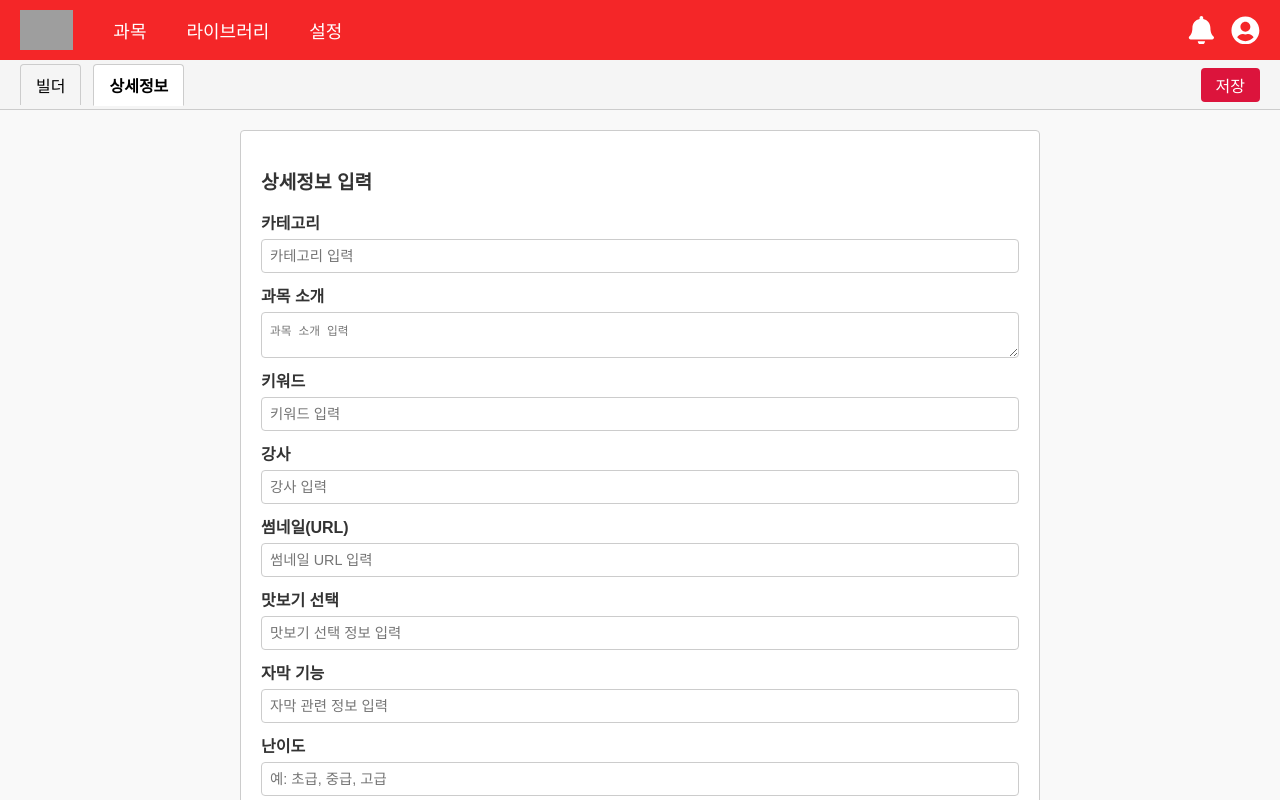
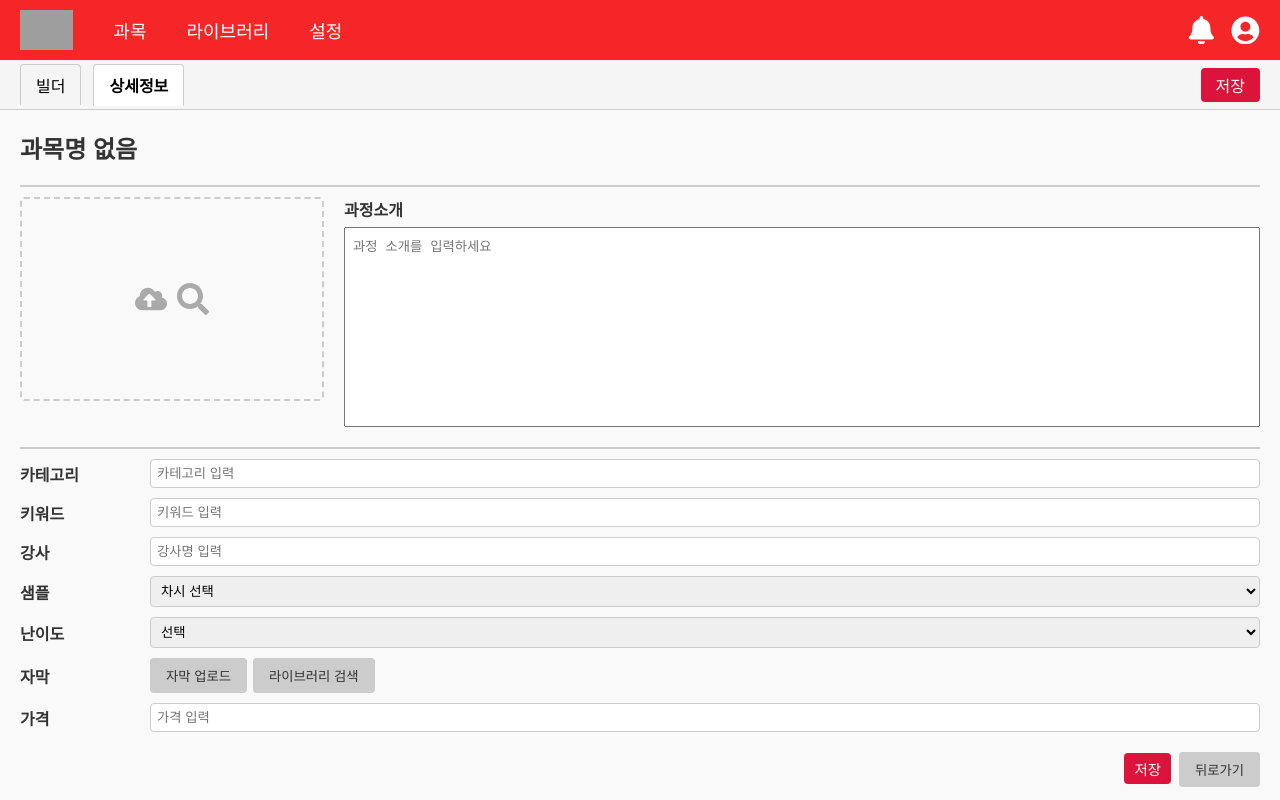
Before and after one commit to bongseok-k/my-cms, a React (Create React App) app: page /content-builder in a window 1280 px wide. Both pictures are taken after a click on the button "상세정보". Built offline with nearby package versions, Linux system fonts and the light colour scheme; grey boxes are pictures that could not be loaded.

Commit message:
1차 UI 완료

```diff
--- a/src/ContentBuilderPage.css
+++ b/src/ContentBuilderPage.css
@@ -456,3 +456,127 @@
   width: 100%;
   box-sizing: border-box;
 }
+
+/* 상단부 */
+.detail-content {
+  padding: 20px;
+  font-family: Arial, sans-serif;
+}
+
+.detail-header-row {
+  /* 과목명과 구분선 사이에 약간 여백 */
+  margin-bottom: 10px;
+}
+
+.detail-course-title {
+  font-size: 1.5em;
+  font-weight: bold;
+  margin: 0;
+}
+
+.detail-divider {
+  border: none;
+  border-top: 2px solid #ccc;
+  margin: 10px 0;
+}
+
+/* 썸네일 + 소개부분 */
+.detail-top-section {
+  display: flex; /* 가로 배치 */
+  gap: 20px;
+  align-items: flex-start;
+  margin-bottom: 10px;
+}
+
+.thumbnail-container {
+  width: 300px; /* 썸네일 크기 예시 */
+  height: 200px;
+  overflow: hidden;
+  border: 1px solid #ccc;
+  border-radius: 4px;
+}
+.course-thumbnail {
+  width: 100%;
+  height: 100%;
+  object-fit: cover;
+}
+
+.thumbnail-placeholder {
+  width: 300px;
+  height: 200px;
+  border: 2px dashed #ccc;
+  border-radius: 4px;
+  display: flex;
+  align-items: center;
+  justify-content: center;
+  color: #aaa;
+  font-size: 1.2em;
+}
+
+.intro-text-container {
+  flex: 1;
+  display: flex;
+  flex-direction: column;
+}
+.intro-label {
+  font-weight: bold;
+  margin-bottom: 6px;
+}
+.intro-textarea {
+  width: 100%;
+  height: 200px;
+  resize: none;
+  padding: 8px;
+  box-sizing: border-box;
+}
+
+/* 아래쪽 2열 레이아웃 */
+.detail-form-grid {
+  display: flex;
+  flex-direction: column;
+  gap: 10px;
+  margin-bottom: 20px;
+}
+.detail-row {
+  display: flex;
+  align-items: center;
+  gap: 10px;
+}
+.detail-label {
+  width: 120px; /* 왼쪽 라벨 영역 */
+}
+.bold {
+  font-weight: bold;
+}
+.detail-input {
+  flex: 1; /* 오른쪽은 가로로 꽉 채움 */
+}
+.detail-input input,
+.detail-input select {
+  width: 100%;
+  padding: 6px;
+  box-sizing: border-box;
+  border: 1px solid #ccc;
+  border-radius: 4px;
+}
+
+/* 버튼들 */
+.detail-button-row {
+  text-align: right;
+}
+.red-button {
+  background-color: #DC143C;
+  color: #fff;
+  border: none;
+  padding: 8px 16px;
+  border-radius: 4px;
+  cursor: pointer;
+}
+.gray-button {
+  background-color: #ccc;
+  color: #333;
+  border: none;
+  padding: 8px 16px;
+  border-radius: 4px;
+  cursor: pointer;
+}
--- a/src/DetailInputPage.js
+++ b/src/DetailInputPage.js
@@ -1,44 +1,85 @@
 import React, { useState } from 'react';
+import { FaCloudUploadAlt, FaSearch } from 'react-icons/fa';
 import './ContentBuilderPage.css';
 
-function DetailInputPage({ onSaveDetail, onBack }) {
+function DetailInputPage({
+  courseTitle = "과목명 없음", // 상단 볼드체로 표시할 과목명(예시)
+  onSaveDetail,
+  onBack
+}) {
+  const [thumbnail, setThumbnail] = useState("");
+  const [courseIntro, setCourseIntro] = useState("");
+
+  // 기타 정보들
   const [category, setCategory] = useState("");
-  const [courseIntro, setCourseIntro] = useState("");
   const [keywords, setKeywords] = useState("");
   const [instructor, setInstructor] = useState("");
-  const [thumbnail, setThumbnail] = useState("");
-  const [previewOption, setPreviewOption] = useState("");
-  const [subtitle, setSubtitle] = useState("");
+  const [sampleLesson, setSampleLesson] = useState(""); // 샘플(차시선택)
   const [difficulty, setDifficulty] = useState("");
-  const [duration, setDuration] = useState("");
+  const [subtitleFile, setSubtitleFile] = useState(""); // 자막 업로드
   const [price, setPrice] = useState("");
-  const [additionalInfo, setAdditionalInfo] = useState("");
 
+  // 저장
   const handleDetailSave = () => {
     onSaveDetail?.({
+      thumbnail,
+      courseIntro,
       category,
-      courseIntro,
       keywords,
       instructor,
-      thumbnail,
-      previewOption,
-      subtitle,
+      sampleLesson,
       difficulty,
-      duration,
-      price,
-      additionalInfo
+      subtitleFile,
+      price
     });
   };
 
   return (
     <div className="detail-content">
-      {/* 상단 메뉴/탭/버튼은 ContentBuilderPage에서 유지,
-          여기선 중앙 폼만 보여줌 */}
-      <div className="detail-form-container">
-        <h2 className="detail-title">상세정보 입력</h2>
+      {/* 상단: 과목명 + 구분선 */}
+      <div className="detail-header-row">
+        <h2 className="detail-course-title">{courseTitle}</h2>
+      </div>
+      <hr className="detail-divider" />
 
-        <div className="detail-field">
-          <label>카테고리</label>
+      {/* 썸네일 + 과목소개 섹션 */}
+      <div className="detail-top-section">
+        {thumbnail ? (
+          // 썸네일이 있으면 이미지 노출
+          <div className="thumbnail-container">
+            <img
+              src={thumbnail}
+              alt="과목썸네일"
+              className="course-thumbnail"
+            />
+          </div>
+        ) : (
+          // 썸네일이 없으면 업로드/검색 아이콘 노출
+          <div className="thumbnail-placeholder">
+            <FaCloudUploadAlt size={32} style={{ marginRight: '10px' }} />
+            <FaSearch size={32} />
+          </div>
+        )}
+
+        <div className="intro-text-container">
+          <label className="intro-label">과정소개</label>
+          <textarea
+            className="intro-textarea"
+            value={courseIntro}
+            onChange={(e) => setCourseIntro(e.target.value)}
+            placeholder="과정 소개를 입력하세요"
+          />
+        </div>
+      </div>
+
+      <hr className="detail-divider" />
+
+      {/* 아래쪽: 좌측 label(bold), 우측 input 형식의 2열 레이아웃 */}
+      <div className="detail-form-grid">
+        {/* 1) 카테고리 */}
+        <div className="detail-row">
+          <div className="detail-label bold">카테고리</div>
+          <div className="detail-input">
             <input
               type="text"
               value={category}
@@ -46,18 +87,12 @@ function DetailInputPage({ onSaveDetail, onBack }) {
               placeholder="카테고리 입력"
             />
           </div>
-
-        <div className="detail-field">
-          <label>과목 소개</label>
-          <textarea
-            value={courseIntro}
-            onChange={(e) => setCourseIntro(e.target.value)}
-            placeholder="과목 소개 입력"
-          />
         </div>
 
-        <div className="detail-field">
-          <label>키워드</label>
+        {/* 2) 키워드 */}
+        <div className="detail-row">
+          <div className="detail-label bold">키워드</div>
+          <div className="detail-input">
             <input
               type="text"
               value={keywords}
@@ -65,69 +100,69 @@ function DetailInputPage({ onSaveDetail, onBack }) {
               placeholder="키워드 입력"
             />
           </div>
+        </div>
 
-        <div className="detail-field">
-          <label>강사</label>
+        {/* 3) 강사 */}
+        <div className="detail-row">
+          <div className="detail-label bold">강사</div>
+          <div className="detail-input">
             <input
               type="text"
               value={instructor}
               onChange={(e) => setInstructor(e.target.value)}
-            placeholder="강사 입력"
+              placeholder="강사명 입력"
             />
           </div>
-
-        <div className="detail-field">
-          <label>썸네일(URL)</label>
-          <input
-            type="text"
-            value={thumbnail}
-            onChange={(e) => setThumbnail(e.target.value)}
-            placeholder="썸네일 URL 입력"
-          />
         </div>
 
-        <div className="detail-field">
-          <label>맛보기 선택</label>
-          <input
-            type="text"
-            value={previewOption}
-            onChange={(e) => setPreviewOption(e.target.value)}
-            placeholder="맛보기 선택 정보 입력"
-          />
+        {/* 4) 샘플(차시선택) */}
+        <div className="detail-row">
+          <div className="detail-label bold">샘플</div>
+          <div className="detail-input">
+            <select
+              value={sampleLesson}
+              onChange={(e) => setSampleLesson(e.target.value)}
+            >
+              <option value="">차시 선택</option>
+              <option value="1차시">1차시</option>
+              <option value="2차시">2차시</option>
+              {/* 필요하면 동적으로 차시 목록 가져오기 */}
+            </select>
+          </div>
         </div>
 
-        <div className="detail-field">
-          <label>자막 기능</label>
-          <input
-            type="text"
-            value={subtitle}
-            onChange={(e) => setSubtitle(e.target.value)}
-            placeholder="자막 관련 정보 입력"
-          />
+        {/* 5) 난이도 (초급, 중급, 고급) */}
+        <div className="detail-row">
+          <div className="detail-label bold">난이도</div>
+          <div className="detail-input">
+            <select
+              value={difficulty}
+              onChange={(e) => setDifficulty(e.target.value)}
+            >
+              <option value="">선택</option>
+              <option value="초급">초급</option>
+              <option value="중급">중급</option>
+              <option value="고급">고급</option>
+            </select>
+          </div>
         </div>
 
-        <div className="detail-field">
-          <label>난이도</label>
-          <input
-            type="text"
-            value={difficulty}
-            onChange={(e) => setDifficulty(e.target.value)}
-            placeholder="예: 초급, 중급, 고급"
-          />
+        {/* 6) 자막 */}
+        <div className="detail-row">
+          <div className="detail-label bold">자막</div>
+          <div className="detail-input">
+            {/* 업로드 버튼 + 라이브러리 검색버튼 (예시) */}
+            <button className="gray-button" style={{ marginRight: '6px' }}>
+              자막 업로드
+            </button>
+            <button className="gray-button">라이브러리 검색</button>
+          </div>
         </div>
 
-        <div className="detail-field">
-          <label>수강 기간</label>
-          <input
-            type="text"
-            value={duration}
-            onChange={(e) => setDuration(e.target.value)}
-            placeholder="수강 기간 입력"
-          />
-        </div>
-
-        <div className="detail-field">
-          <label>가격</label>
+        {/* 7) 가격 */}
+        <div className="detail-row">
+          <div className="detail-label bold">가격</div>
+          <div className="detail-input">
             <input
               type="text"
               value={price}
@@ -135,32 +170,23 @@ function DetailInputPage({ onSaveDetail, onBack }) {
               placeholder="가격 입력"
             />
           </div>
-
-        <div className="detail-field">
-          <label>추가 정보</label>
-          <textarea
-            value={additionalInfo}
-            onChange={(e) => setAdditionalInfo(e.target.value)}
-            placeholder="추가 정보 입력"
-          />
+        </div>
       </div>
 
-        {/* 저장 or 뒤로가기 버튼 (선택적으로 표시)
-            상단 탭에서 이미 '저장' 버튼이 있을 경우, 아래 버튼은 숨겨도 됨 */}
-        <div style={{ textAlign: 'right', marginTop: '10px' }}>
+      {/* 하단 버튼 (저장 / 뒤로가기) */}
+      <div className="detail-button-row">
         <button className="red-button" onClick={handleDetailSave}>
-            저장하기
+          저장
         </button>
         <button
-            className="red-button"
-            style={{ marginLeft: '8px', backgroundColor: '#aaa' }}
+          className="gray-button"
+          style={{ marginLeft: '8px' }}
           onClick={onBack}
         >
           뒤로가기
         </button>
       </div>
     </div>
-    </div>
   );
 }
 
```
Lines whose indentation alone changed are shown as unchanged.
